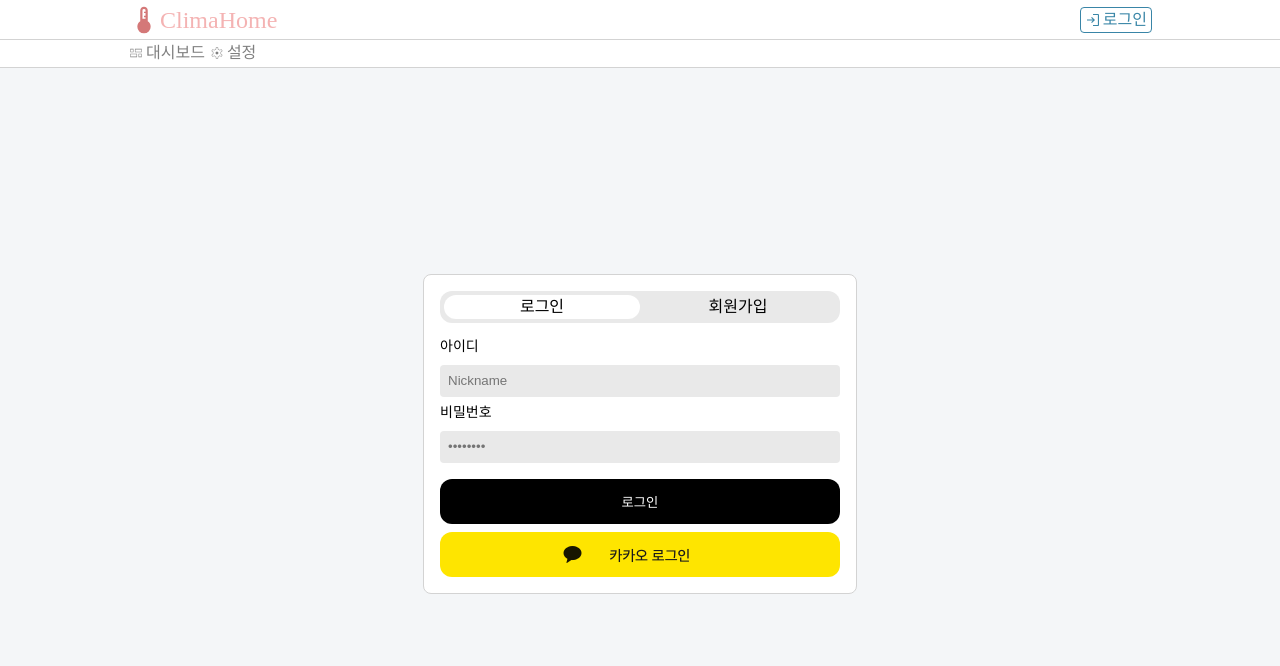
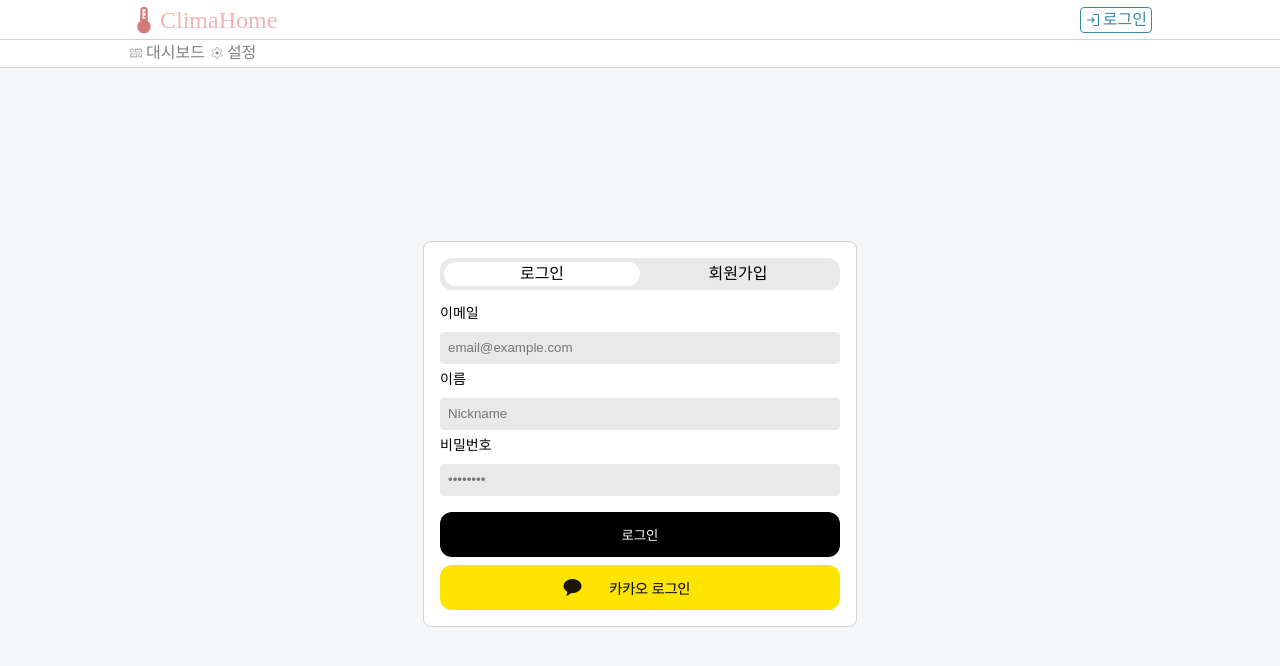
Before and after one commit to ShinSeongCheol/home-monitor, a React (Vite) app in the folder frontend/: page /auth in a window 1280 px wide. Shown: the top 666 px of the page. Built offline with nearby package versions, Linux system fonts and the light colour scheme; what ag-grid-community would draw is missing.

Commit message:
feat '로그인, 회원가입 컴포넌트'
- 이메일 추가

```diff
--- a/frontend/src/components/LoginFormComponent.tsx
+++ b/frontend/src/components/LoginFormComponent.tsx
@@ -6,6 +6,7 @@ import { useAuth } from '../contexts/AuthContext';
 
 const LoginFormComponent = () => {
 
+    const [email, setEmail] = useState("");
     const [nickname, setNickname] = useState("");
     const [password, setPassword] = useState("");
 
@@ -22,6 +23,7 @@ const LoginFormComponent = () => {
                 "Content-Type": "application/json",
             },
             body: JSON.stringify({
+                email: email,
                 name: nickname,
                 password: password
             }),
@@ -29,7 +31,7 @@ const LoginFormComponent = () => {
             .then(res => {
                 if (res.ok) {
                     alert('로그인 성공');
-                    login(nickname, password);
+                    login(email, password);
                     navigate('/');
                 } else if (res.status == 401) {
                     alert('로그인 실패');
@@ -47,7 +49,11 @@ const LoginFormComponent = () => {
     return (
         <form className={styles.loginForm} onSubmit={handleSubmit}>
             <div className={styles.inputContainer}>
-                <label htmlFor="nickname">아이디</label>
+                <label htmlFor="email">이메일</label>
+                <input type="email" name="email" id="email" required placeholder='email@example.com' onChange={(event) => setEmail(event.target.value)}/>
+            </div>
+            <div className={styles.inputContainer}>
+                <label htmlFor="nickname">이름</label>
                 <input type="text" name="nickname" id="nickname" required placeholder='Nickname' onChange={(event) => setNickname(event.target.value)}/>
             </div>
             <div className={styles.inputContainer}>
--- a/frontend/src/components/SignupFormComponent.tsx
+++ b/frontend/src/components/SignupFormComponent.tsx
@@ -4,6 +4,7 @@ import { useNavigate } from 'react-router-dom';
 
 const SignupFormComponent = () => {
 
+    const [email, setEmail] = useState("");
     const [nickname, setNickname] = useState("");
     const [password, setPassword] = useState("");
     const [passwordConfirm, setPasswordConfirm] = useState("");
@@ -24,6 +25,7 @@ const SignupFormComponent = () => {
                 'Content-Type': 'application/json'
             },
             body: JSON.stringify({
+                email: email,
                 name: nickname,
                 password,
             }),
@@ -43,6 +45,10 @@ const SignupFormComponent = () => {
     return (
         <form className={styles.loginForm} onSubmit={handleSubmit}>
             <div className={styles.inputContainer}>
+                <label htmlFor="email">이메일</label>
+                <input type="email" name="email" id="email" required placeholder='email@example.com' onChange={(event) => setEmail(event.target.value)}/>
+            </div>
+            <div className={styles.inputContainer}>
                 <label htmlFor="nickname">아이디</label>
                 <input type="text" name="nickname" id="nickname" required placeholder='Nickname' onChange={(event) => setNickname(event.target.value)}/>
             </div>
```
